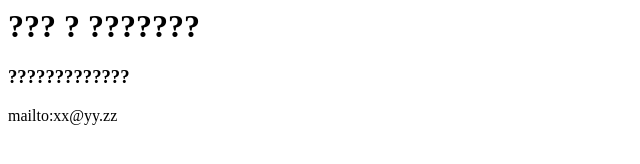
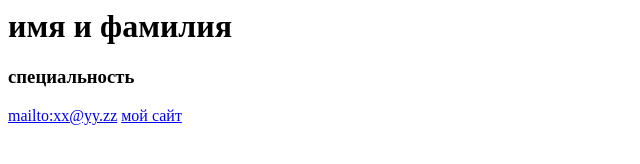
Before and after one commit to HeyHoy1/HeyHoy1.github.io, a plain HTML site: page index.html in a window 1280 px wide. Shown: the whole page, without its empty margins (0-640 px from the left). Drawn offline with Linux system fonts and the light colour scheme.

Commit message:
Читаемый текст и стили
UTF-8 и подключил style.css

```diff
--- a/index.html
+++ b/index.html
@@ -1,21 +1,25 @@
 <!-- BEGIN (write your solution here) -->
 <html>
-    <title>???????? ?????????</title>
+
     <head>
         <meta charset="UTF-8">
-        <link rel="stylesheet" href="style.css">
-
+        <!--<link rel="stylesheet" href="style.css">
+-->
+        <title>Название заголовка</title>
     </head>
     <body>
 <div id="header">
     <h1>
-        ??? ? ???????
+        имя и фамилия
     </h1>
     <h3>
-        ?????????????
+        специальность
     </h3>
-    <p href="mailto:xx@yy.zz">
-        mailto:xx@yy.zz
+    <p>
+        <a href="mailto:xx@yy.zz">
+            mailto:xx@yy.zz</a>
+        <a href="https://heyhoy1.github.io/">
+        мой сайт</a>
     </p>
 </div>
 <div id="main">
```
Also changed, not shown: style.css (added, +13 -0 lines).
